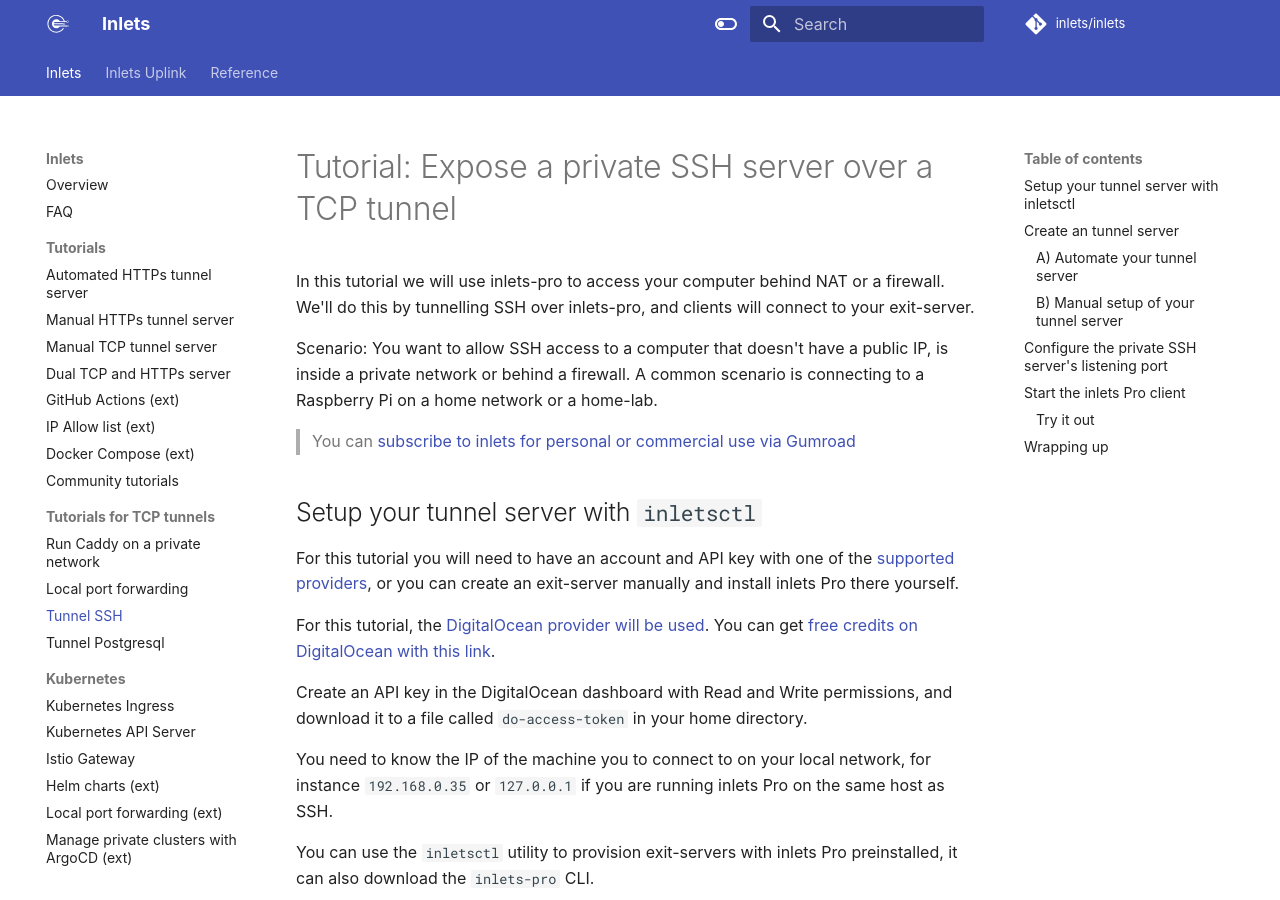
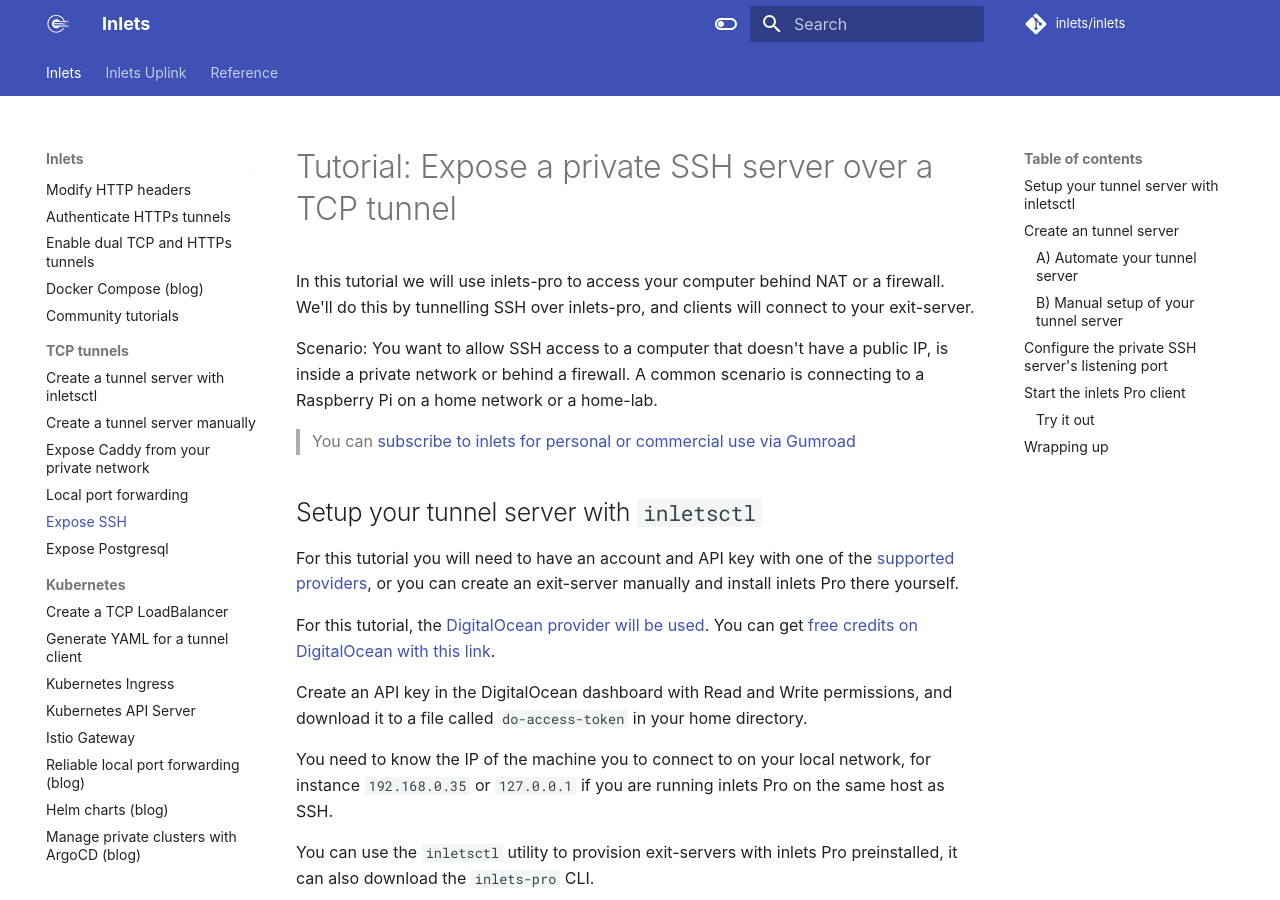
Before and after one commit to inlets/docs.inlets.dev, an MkDocs documentation site: the page built from docs/tutorial/ssh-tcp-tunnel.md, in a window 1280 px wide and 900 px high. Built offline with MkDocs 1.6.1 and Material for MkDocs 9.7.7, drawn with Linux system fonts in a browser that asks for light colours; some web fonts are replaced.

Commit message:
Restructure inlets TCP/HTTP pages and reduce README length
Signed-off-by: Alex Ellis (OpenFaaS Ltd) <alexellis2@gmail.com>

````diff
--- a/docs/tutorial/ssh-tcp-tunnel.md
+++ b/docs/tutorial/ssh-tcp-tunnel.md
@@ -8,7 +8,7 @@
 
 ## Setup your tunnel server with `inletsctl`
 
-For this tutorial you will need to have an account and API key with one of the [supported providers](https://github.com/inlets/inletsctl#featuresbacklog), or you can create an exit-server manually and install inlets Pro there yourself.
+For this tutorial you will need to have an account and API key with one of the [supported providers](/docs/reference/inletsctl.md), or you can create an exit-server manually and install inlets Pro there yourself.
 
 For this tutorial, the [DigitalOcean provider will be used](https://m.do.co/c/8d4e75e9886f). You can get [free credits on DigitalOcean with this link](https://m.do.co/c/8d4e75e9886f).
 
@@ -31,7 +31,6 @@
 ### A) Automate your tunnel server
 
 The inletsctl tool can create a tunnel server for you in the region and cloud of your choice.
-
 
 ```bash
 inletsctl create \
--- a/mkdocs.yml
+++ b/mkdocs.yml
@@ -91,27 +91,35 @@
   - Inlets:
     - Overview: index.md
     - FAQ: reference/faq.md
-    - Tutorials:
-      - Automated HTTPs tunnel server: tutorial/automated-http-server.md
-      - Manual HTTPs tunnel server: tutorial/manual-http-server.md
-      - Manual TCP tunnel server: tutorial/manual-tcp-server.md
-      - Dual TCP and HTTPs server: tutorial/dual-tunnels.md
-      - GitHub Actions (ext): https://inlets.dev/blog/2021/12/06/private-deploy-from-github-actions.html
-      - IP Allow list (ext): https://inlets.dev/blog/2021/10/15/allow-lists.html
-      - Docker Compose (ext): https://inlets.dev/blog/2021/09/09/compose-and-inlets.html
+    - HTTP Tunnels:
+      - Create a tunnel server with inletsctl: tutorial/automated-http-server.md
+      - Create a tunnel server manually: tutorial/manual-http-server.md
+      - Modify HTTP headers: tutorial/http-header-modification.md
+      - Authenticate HTTPs tunnels: tutorial/http-authentication.md
+      - Enable dual TCP and HTTPs tunnels: tutorial/dual-tunnels.md
+      - Docker Compose (blog): https://inlets.dev/blog/2021/09/09/compose-and-inlets.html
       - Community tutorials: tutorial/community.md
-    - Tutorials for TCP tunnels:
-      - Run Caddy on a private network: tutorial/caddy-http-tunnel.md
-      - Local port forwarding: https://inlets.dev/blog/2021/04/13/local-port-forwarding-kubernetes.html
-      - Tunnel SSH: tutorial/ssh-tcp-tunnel.md
-      - Tunnel Postgresql: tutorial/postgresql-tcp-tunnel.md
+    - TCP tunnels:
+      - Create a tunnel server with inletsctl: tutorial/automated-tcp-server.md
+      - Create a tunnel server manually: tutorial/manual-tcp-server.md
+      - Expose Caddy from your private network: tutorial/caddy-http-tunnel.md
+      - Local port forwarding: tutorial/local-port-forwarding.md
+      - Expose SSH: tutorial/ssh-tcp-tunnel.md
+      - Expose Postgresql: tutorial/postgresql-tcp-tunnel.md
     - Kubernetes:
+      - Create a TCP LoadBalancer: tutorial/kubernetes-tcp-loadbalancer.md
+      - Generate YAML for a tunnel client: tutorial/kubernetes-generate-yaml.md
       - Kubernetes Ingress: tutorial/kubernetes-ingress.md
       - Kubernetes API Server: tutorial/kubernetes-api-server.md
       - Istio Gateway: tutorial/istio-gateway.md
-      - Helm charts (ext): https://github.com/inlets/inlets-pro/tree/master/chart
-      - Local port forwarding (ext): https://inlets.dev/blog/2022/06/24/fixing-kubectl-port-forward.html
-      - Manage private clusters with ArgoCD (ext): https://inlets.dev/blog/2022/08/10/managing-tunnel-servers-with-argocd.html
+      - Reliable local port forwarding (blog): https://inlets.dev/blog/2021/04/13/local-port-forwarding-kubernetes.html
+      - Helm charts (blog): https://github.com/inlets/inlets-pro/tree/master/chart
+      - Manage private clusters with ArgoCD (blog): https://inlets.dev/blog/2022/08/10/managing-tunnel-servers-with-argocd.html
+    - Advanced:
+      - Monitoring and metrics: tutorial/monitoring-and-metrics.md
+      - IP filtering: tutorial/ip-filtering.md
+      - GitHub Actions (blog): https://inlets.dev/blog/2021/12/06/private-deploy-from-github-actions.html
+
   - Inlets Uplink:
     - Overview: uplink/index.md
     - Installation: uplink/installation.md
@@ -122,11 +130,11 @@
     - Manage tunnels: uplink/manage-tunnels.md
     - Monitor tunnels: uplink/monitoring-tunnels.md
     - REST API: uplink/rest-api.md
+
   - Reference:
     - Overview: reference/index.md
     - Inlets Operator: reference/inlets-operator.md
     - inletsctl: reference/inletsctl.md
-    - Monitoring and metrics: tutorial/monitoring-and-metrics.md
 
 extra:
   analytics:
````
Also changed, not shown: docs/index.md (+3 -54 lines), docs/tutorial/automated-tcp-server.md (added, +63 -0 lines), docs/tutorial/http-authentication.md (added, +108 -0 lines), docs/tutorial/http-header-modification.md (added, +66 -0 lines), docs/tutorial/ip-filtering.md (added, +31 -0 lines), docs/tutorial/kubernetes-generate-yaml.md (added, +66 -0 lines), docs/tutorial/kubernetes-tcp-loadbalancer.md (added, +83 -0 lines), docs/tutorial/local-port-forwarding.md (added, +80 -0 lines).
